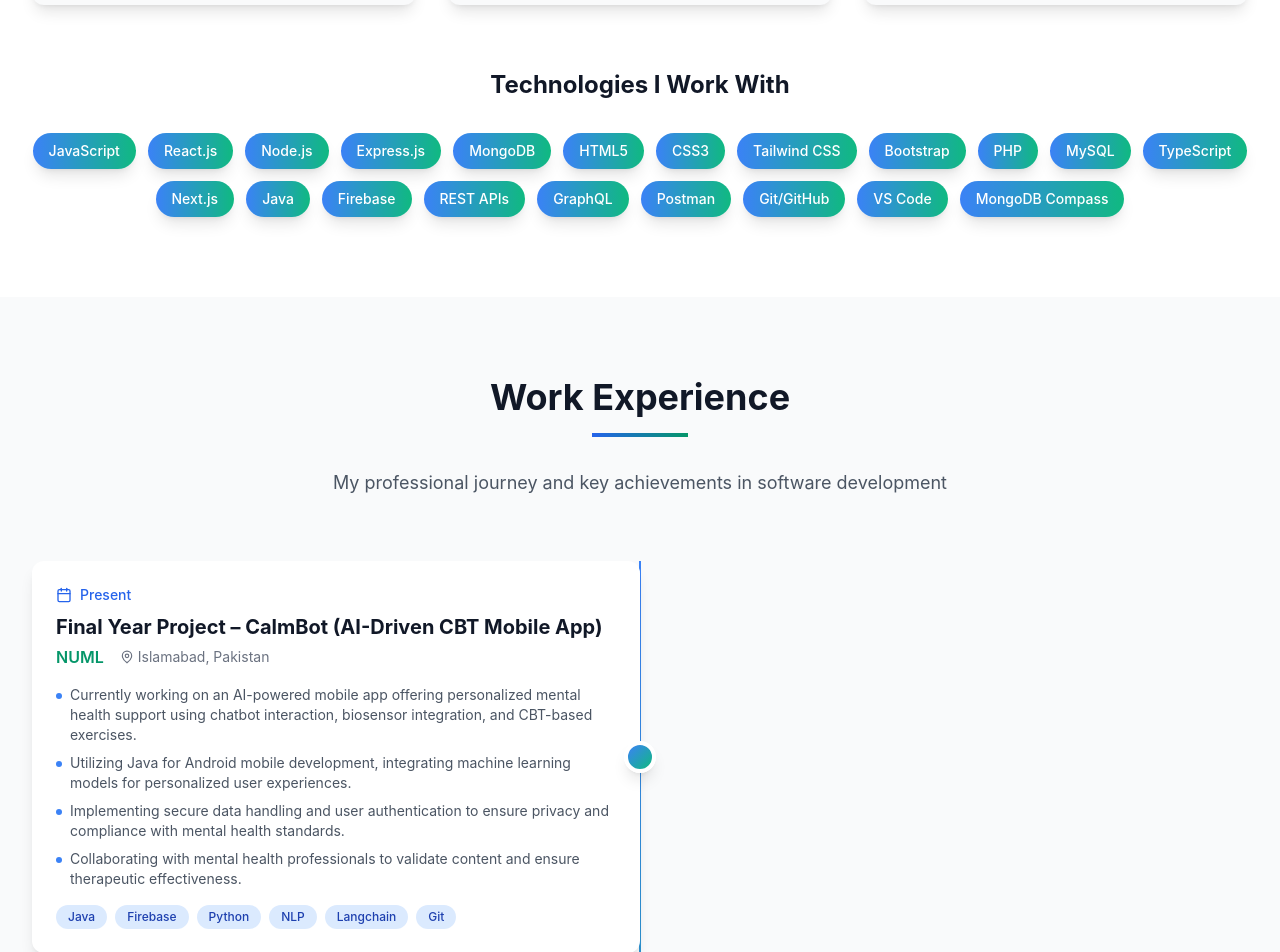
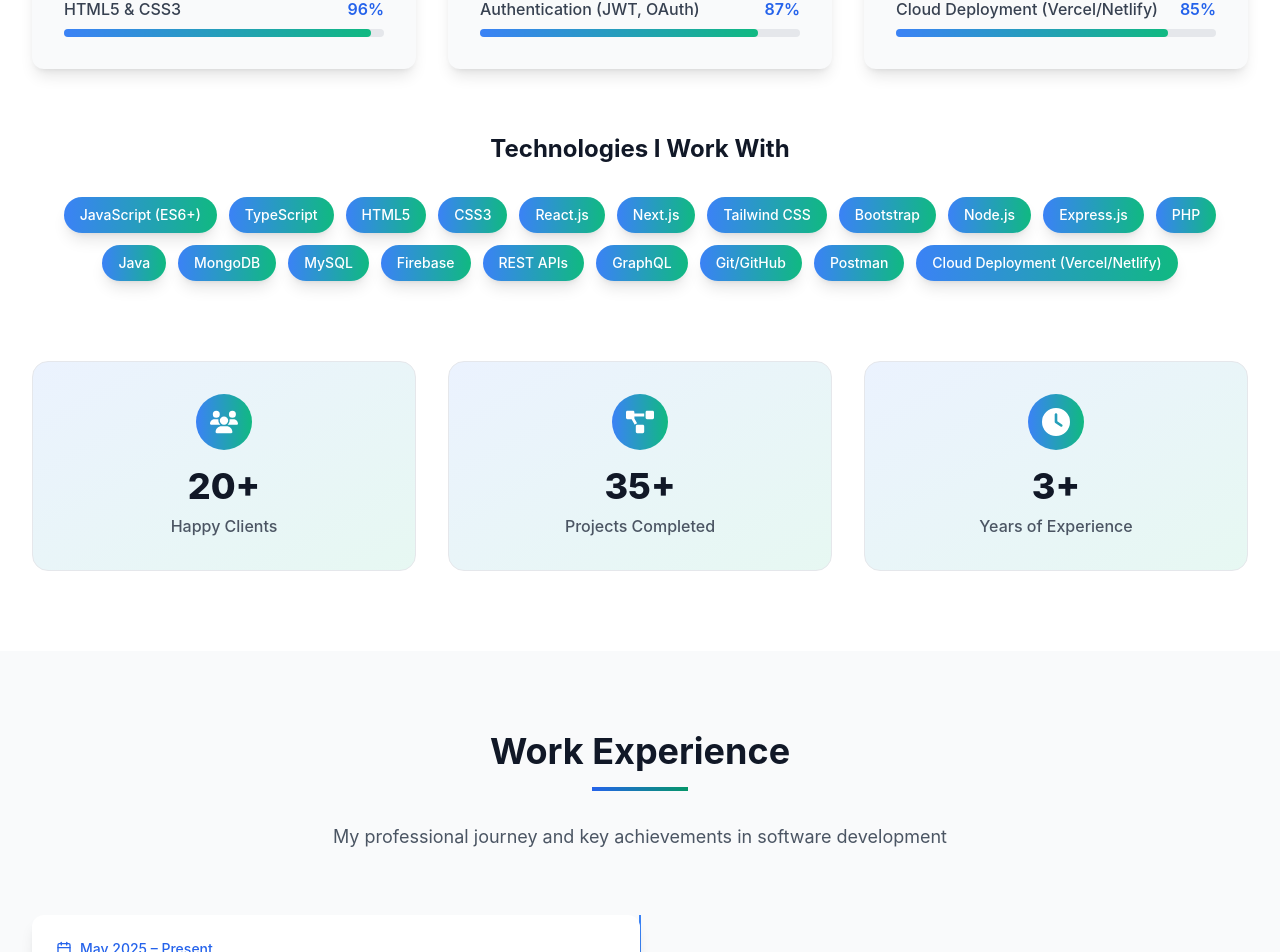
Before and after one commit to hasnain833/Hasn-portfolio, a React (Vite) app: page / in a window 1280 px wide. Shown: the part 2137-3089 px from the top of the page. Built offline with nearby package versions, Linux system fonts and the light colour scheme.

Commit message:
Adding More Projects

```diff
--- a/package.json
+++ b/package.json
@@ -12,12 +12,16 @@
   "dependencies": {
     "lucide-react": "^0.344.0",
     "react": "^18.3.1",
-    "react-dom": "^18.3.1"
+    "react-dom": "^18.3.1",
+    "react-icons": "^5.5.0",
+    "react-slick": "^0.31.0",
+    "slick-carousel": "^1.8.1"
   },
   "devDependencies": {
     "@eslint/js": "^9.9.1",
     "@types/react": "^18.3.5",
     "@types/react-dom": "^18.3.0",
+    "@types/react-slick": "^0.23.13",
     "@vitejs/plugin-react": "^4.3.1",
     "autoprefixer": "^10.4.18",
     "eslint": "^9.9.1",
--- a/src/components/Experience.tsx
+++ b/src/components/Experience.tsx
@@ -3,24 +3,49 @@ import { Calendar, MapPin } from "lucide-react";
 
 const Experience: React.FC = () => {
   const experiences = [
+    // {
+    //   title: "Final Year Project – CalmBot (AI-Driven CBT Mobile App)",
+    //   company: "NUML",
+    //   location: "Islamabad, Pakistan",
+    //   period: "Present",
+    //   description: [
+    //     "Currently working on an AI-powered mobile app offering personalized mental health support using chatbot interaction, biosensor integration, and CBT-based exercises.",
+    //     "Utilizing Java for Android mobile development, integrating machine learning models for personalized user experiences.",
+    //     "Implementing secure data handling and user authentication to ensure privacy and compliance with mental health standards.",
+    //     "Collaborating with mental health professionals to validate content and ensure therapeutic effectiveness.",
+    //   ],
+    //   technologies: [
+    //     "Java",
+    //     "Firebase",
+    //     "Python",
+    //     "NLP",
+    //     "Langchain",
+    //     "Git",
+    //   ],
+    // },
     {
-      title: "Final Year Project – CalmBot (AI-Driven CBT Mobile App)",
-      company: "NUML",
+      title: "Full-Stack Web Developer",
+      company: "BitzSol",
       location: "Islamabad, Pakistan",
-      period: "Present",
+      period: "May 2025 – Present",
       description: [
-        "Currently working on an AI-powered mobile app offering personalized mental health support using chatbot interaction, biosensor integration, and CBT-based exercises.",
-        "Utilizing Java for Android mobile development, integrating machine learning models for personalized user experiences.",
-        "Implementing secure data handling and user authentication to ensure privacy and compliance with mental health standards.",
-        "Collaborating with mental health professionals to validate content and ensure therapeutic effectiveness.",
+        "Building and maintaining full-stack web applications using the MERN stack (MongoDB, Express.js, React, Node.js) and Next.js.",
+        "Developing responsive, high-performance front-end interfaces with React.js, Next.js, and Tailwind CSS.",
+        "Designing and implementing RESTful APIs and integrating third-party services to extend functionality.",
+        "Managing databases with MongoDB and MySQL, ensuring scalability, reliability, and optimized queries.",
+        "Collaborating with cross-functional teams to gather requirements, design solutions, and deliver client-focused products on time.",
+        "Deploying and maintaining applications on cloud platforms (Vercel, Netlify, Render) with CI/CD workflows.",
       ],
       technologies: [
-        "Java",
-        "Firebase",
-        "Python",
-        "NLP",
-        "Langchain",
-        "Git",
+        "JavaScript (ES6+)",
+        "React.js",
+        "Next.js",
+        "Node.js",
+        "Express.js",
+        "MongoDB",
+        "MySQL",
+        "Tailwind CSS",
+        "Git/GitHub",
       ],
     },
     {
--- a/src/components/Projects.tsx
+++ b/src/components/Projects.tsx
@@ -1,10 +1,11 @@
 import React, { useState } from "react";
-import { Github, X, Calendar, Code } from "lucide-react";
-import newsappimg from '../img/dailynews.png';
-import planifyImg from '../img/planify.png';
-import portfolioimg from '../img/portfolio.png';
-import landingPageimg from '../img/landingpage.png';
-import inotebookimg from '../img/iNoteBook.png'
+import { Github, X, Calendar, Code, ExternalLink } from "lucide-react";
+import newsappimg from "../img/dailynews.png";
+import planifyImg from "../img/planify.png";
+import portfolioimg from "../img/portfolio.png";
+import landingPageimg from "../img/landingpage.png";
+import inotebookimg from "../img/iNoteBook.png";
+import rangzebImg from "../img/Rangzeb.png";
 
 const Projects: React.FC = () => {
   const [selectedProject, setSelectedProject] = useState<number | null>(null);
@@ -12,28 +13,73 @@ const Projects: React.FC = () => {
   const viewMoreRef = React.useRef<HTMLDivElement>(null);
 
   const projects = [
+    // {
+    //   title: "CalmBot – AI-Driven CBT App",
+    //   description:
+    //     "AI-driven cognitive behavioral therapy app for mental wellness",
+    //   longDescription:
+    //     "Currently working on an AI-driven cognitive behavioral therapy (CBT) application that provides personalized mental wellness support. The app uses natural language processing to analyze user input and offer tailored CBT exercises, mood tracking, and progress monitoring.",
+    //   image:
+    //     "https://encrypted-tbn0.gstatic.com/images?q=tbn:ANd9GcRMfnVKrhyuO2_Epp9CDKTfJ88sM3BUFflNcw&s",
+    //   technologies: ["Java", "Firebase", "Python", "NLP", "Langchain", "Git"],
+    //   githubLink: "https://github.com/hasnain833/CalmBot",
+    //   year: "2025",
+    //   highlights: [
+    //     "AI-driven personalized CBT exercises",
+    //     "Mood tracking and progress monitoring",
+    //     "User-friendly interface with Flutter",
+    //     "Real-time data synchronization with Firebase",
+    //   ],
+    // },
     {
-      title: "CalmBot – AI-Driven CBT App",
-      description: "AI-driven cognitive behavioral therapy app for mental wellness",
+      title: "Rangzeb – Studio Portfolio & Booking Website",
+      description:
+        "A complete portfolio and booking website for a photography & videography studio.",
       longDescription:
-        "Currently working on an AI-driven cognitive behavioral therapy (CBT) application that provides personalized mental wellness support. The app uses natural language processing to analyze user input and offer tailored CBT exercises, mood tracking, and progress monitoring.",
-      image:
-        "https://encrypted-tbn0.gstatic.com/images?q=tbn:ANd9GcRMfnVKrhyuO2_Epp9CDKTfJ88sM3BUFflNcw&s",
+        "Developed a full-featured website for Rangzeb Studio, a business offering photography, videography, and wedding shoot services. The platform showcases their portfolio, highlights service packages, and provides a seamless booking system for clients to schedule services easily. The site was built with a modern, responsive design ensuring smooth user experience across all devices.",
+      image: rangzebImg,
       technologies: [
-        "Java",
-        "Firebase",
-        "Python",
-        "NLP",
-        "Langchain",
-        "Git",
+        "HTML",
+        "CSS",
+        "JavaScript",
+        "React.js",
+        "Tailwind CSS",
+        "PHP",
+        "jQuery",
       ],
-      githubLink: "https://github.com/hasnain833/CalmBot",
+      githubLink: "https://github.com/hasnain833/Rangzeb",
+      liveLink: "https://rangzeb.netlify.app/",
       year: "2025",
       highlights: [
-        "AI-driven personalized CBT exercises",
-        "Mood tracking and progress monitoring",
-        "User-friendly interface with Flutter",
-        "Real-time data synchronization with Firebase",
+        "Responsive, mobile-friendly design with Tailwind CSS",
+        "Service package listing and booking system",
+        "Dynamic photo/video portfolio showcase",
+        "Custom backend with PHP and jQuery integration",
+        "Optimized for performance and SEO",
+      ],
+    },
+    {
+      title: "Portfolio Website",
+      description: "Personal portfolio showcasing projects and skills",
+      longDescription:
+        "Developed a personal portfolio website to showcase my projects, skills, and experience. The site features a modern design, responsive layout, and smooth scrolling animations. It highlights my work in web development, including case studies and links to live projects.",
+      image: portfolioimg,
+      technologies: [
+        "HTML",
+        "CSS",
+        "JavaScript",
+        "React",
+        "Tailwind CSS",
+        "TypeScript",
+      ],
+      githubLink: "https://github.com/hasnain833/Hasn-portfolio",
+      liveLink: "https://hasn-portfolio.netlify.app/",
+      year: "2024",
+      highlights: [
+        "Modern design and layout",
+        "Responsive across devices",
+        "Smooth scrolling animations",
+        "Showcase of web development skills",
       ],
     },
     {
@@ -41,8 +87,7 @@ const Projects: React.FC = () => {
       description: "A full-stack note-taking application with modern UI/UX",
       longDescription:
         "Built a comprehensive note-taking application with user authentication, CRUD operations, and a responsive design. The app allows users to create, edit, delete, and organize notes with rich text formatting and tagging features.",
-      image:
-        inotebookimg,
+      image: inotebookimg,
       technologies: [
         "MongoDB",
         "Express.js",
@@ -51,6 +96,7 @@ const Projects: React.FC = () => {
         "Tailwind CSS",
       ],
       githubLink: "https://github.com/hasnain833/iNoteBook",
+      // liveLink: "https://rangzeb.netlify.app/",
       year: "2025",
       highlights: [
         "User authentication with JWT",
@@ -65,10 +111,10 @@ const Projects: React.FC = () => {
       description: "Interactive dashboard for news articles and trends",
       longDescription:
         "Created an interactive news dashboard that aggregates articles from various sources. The app features a clean and modern UI, allowing users to filter news by categories, search for specific topics, and view trending articles. It utilizes a third-party news API for real-time updates.",
-      image:
-        newsappimg,
+      image: newsappimg,
       technologies: ["React.js", "CSS", "Bootstrap", "News API"],
       githubLink: "https://github.com/hasnain833/DailyNews",
+      // liveLink: "https://rangzeb.netlify.app/",
       year: "2025",
       highlights: [
         "Real-time news updates",
@@ -83,10 +129,10 @@ const Projects: React.FC = () => {
         "Collaborative tour booking application with real-time updates",
       longDescription:
         "Developed a comprehensive tour booking application that allows users to search, book, and manage tours. The app features a collaborative interface for team bookings, real-time availability updates, and a user-friendly dashboard for managing bookings and payments.",
-      image:
-        planifyImg,
+      image: planifyImg,
       technologies: ["HTML", "CSS", "JavaScript", "React", "PHP", "MySQL"],
       githubLink: "https://github.com/hasnain833/Planify",
+      // liveLink: "https://rangzeb.netlify.app/",
       year: "2024",
       highlights: [
         "Collaborative booking features",
@@ -96,44 +142,14 @@ const Projects: React.FC = () => {
       ],
     },
     {
-      title: "Portfolio Website",
-      description: "Personal portfolio showcasing projects and skills",
-      longDescription:
-        "Developed a personal portfolio website to showcase my projects, skills, and experience. The site features a modern design, responsive layout, and smooth scrolling animations. It highlights my work in web development, including case studies and links to live projects.",
-      image:
-        portfolioimg,
-      technologies: [
-        "HTML",
-        "CSS",
-        "JavaScript",
-        "React",
-        "Tailwind CSS",
-        "TypeScript",
-      ],
-      githubLink: "https://github.com/hasnain833/Hasn-portfolio",
-      year: "2024",
-      highlights: [
-        "Modern design and layout",
-        "Responsive across devices",
-        "Smooth scrolling animations",
-        "Showcase of web development skills",
-      ],
-    },
-    {
       title: "Creative Services Landing Page",
       description: "Landing page for a creative services agency",
       longDescription:
         "Designed and developed a landing page for a creative services agency. The page features a modern design, engaging visuals, and clear calls to action. It showcases the agency's services, portfolio, and client testimonials.",
-      image:
-        landingPageimg,
-      technologies: [
-        "HTML",
-        "CSS",
-        "JavaScript",
-        "React",
-        "Tailwind CSS",
-      ],
+      image: landingPageimg,
+      technologies: ["HTML", "CSS", "JavaScript", "React", "Tailwind CSS"],
       githubLink: "https://github.com/hasnain833/Landing-Page",
+      // liveLink: "https://rangzeb.netlify.app/",
       year: "2024",
       highlights: [
         "Modern and engaging design",
@@ -168,9 +184,13 @@ const Projects: React.FC = () => {
         </div>
 
         <div
-          style={{ transition: 'max-height 0.5s cubic-bezier(0.4,0,0.2,1), opacity 0.5s cubic-bezier(0.4,0,0.2,1)', maxHeight: showAll ? '3000px' : '1200px', opacity: showAll ? 1 : 1 }}
-          className="grid md:grid-cols-2 lg:grid-cols-2 gap-8 overflow-hidden"
-        >
+          style={{
+            transition:
+              "max-height 0.5s cubic-bezier(0.4,0,0.2,1), opacity 0.5s cubic-bezier(0.4,0,0.2,1)",
+            maxHeight: showAll ? "3000px" : "1200px",
+            opacity: showAll ? 1 : 1,
+          }}
+          className="grid md:grid-cols-2 lg:grid-cols-2 gap-8 overflow-hidden">
           {(showAll ? projects : projects.slice(0, 4)).map((project, index) => (
             <div
               key={index}
@@ -211,6 +231,18 @@ const Projects: React.FC = () => {
                 </div>
 
                 <div className="flex gap-3">
+                  {project.liveLink && (
+                    <button
+                      onClick={(e) => {
+                        e.stopPropagation();
+                        window.open(project.liveLink, "_blank");
+                      }}
+                      className="flex items-center gap-2 px-4 py-2 border border-gray-300 dark:border-gray-600 text-gray-700 dark:text-gray-300 rounded-lg hover:bg-gray-100 dark:hover:bg-gray-700 transition-colors duration-200">
+                      <ExternalLink size={16} />
+                      Live
+                    </button>
+                  )}
+                  {project.githubLink && (
                     <button
                       onClick={(e) => {
                         e.stopPropagation();
@@ -220,11 +252,13 @@ const Projects: React.FC = () => {
                       <Github size={16} />
                       Code
                     </button>
+                  )}
                 </div>
               </div>
             </div>
           ))}
         </div>
+
         {/* View More / View Less Button */}
         {projects.length > 4 && (
           <div className="flex justify-center mt-8" ref={viewMoreRef}>
@@ -233,15 +267,17 @@ const Projects: React.FC = () => {
                 if (showAll && viewMoreRef.current) {
                   setShowAll(false);
                   setTimeout(() => {
-                    viewMoreRef.current?.scrollIntoView({ behavior: 'smooth', block: 'center' });
+                    viewMoreRef.current?.scrollIntoView({
+                      behavior: "smooth",
+                      block: "center",
+                    });
                   }, 500);
                 } else {
                   setShowAll(true);
                 }
               }}
-              className="px-6 py-3 bg-blue-600 text-white font-semibold rounded-lg shadow-lg hover:bg-blue-700 transition-all duration-300 hover:scale-105"
-            >
-              {showAll ? 'View Less' : 'View More'}
+              className="px-6 py-3 bg-blue-600 text-white font-semibold rounded-lg shadow-lg hover:bg-blue-700 transition-all duration-300 hover:scale-105">
+              {showAll ? "View Less" : "View More"}
             </button>
           </div>
         )}
--- a/src/components/Skills.tsx
+++ b/src/components/Skills.tsx
@@ -1,4 +1,6 @@
 import React, { useState, useEffect, useRef } from "react";
+import { FaClock, FaUsers } from "react-icons/fa6";
+import { FaProjectDiagram } from "react-icons/fa";
 
 const Skills: React.FC = () => {
   const [isVisible, setIsVisible] = useState(false);
@@ -8,28 +10,31 @@ const Skills: React.FC = () => {
     {
       title: "Frontend",
       skills: [
-        { name: "React.js", level: 90 },
-        { name: "CSS", level: 95 },
-        { name: "Bootstrap", level: 80 },
+        { name: "React.js", level: 95 },
+        { name: "Next.js", level: 90 },
         { name: "Tailwind CSS", level: 95 },
+        { name: "JavaScript (ES6+)", level: 92 },
+        { name: "HTML5 & CSS3", level: 96 },
       ],
     },
     {
       title: "Backend",
       skills: [
-        { name: "Node.js", level: 88 },
-        { name: "Java", level: 85 },
-        { name: "PHP", level: 75 },
-        { name: "MongoDB", level: 78 },
+        { name: "Node.js", level: 90 },
+        { name: "Express.js", level: 88 },
+        { name: "MongoDB", level: 85 },
+        { name: "RESTful APIs", level: 92 },
+        { name: "Authentication (JWT, OAuth)", level: 87 },
       ],
     },
     {
       title: "Tools & Others",
       skills: [
-        { name: "Git/GitHub", level: 92 },
+        { name: "Git & GitHub", level: 92 },
         { name: "Firebase", level: 80 },
-        { name: "MongoDB Compass", level: 80 },
-        { name: "GraphQL", level: 85 },
+        { name: "GraphQL", level: 82 },
+        { name: "Docker (Basics)", level: 70 },
+        { name: "Cloud Deployment (Vercel/Netlify)", level: 85 },
       ],
     },
   ];
@@ -108,27 +113,37 @@ const Skills: React.FC = () => {
           </h3>
           <div className="flex flex-wrap justify-center gap-3">
             {[
-              "JavaScript",
+              // Core Languages
+              "JavaScript (ES6+)",
+              "TypeScript",
+              "HTML5",
+              "CSS3",
+
+              // Frontend
               "React.js",
+              "Next.js",
+              "Tailwind CSS",
+              "Bootstrap",
+
+              // Backend
               "Node.js",
               "Express.js",
+              "PHP",
+              "Java",
+
+              // Database
               "MongoDB",
-              "HTML5",
-              "CSS3",
-              "Tailwind CSS",
-              "Bootstrap",
-              "PHP",
               "MySQL",
-              "TypeScript",
-              "Next.js",
-              "Java",
               "Firebase",
+
+              // APIs & Data
               "REST APIs",
               "GraphQL",
+
+              // Tools
+              "Git/GitHub",
               "Postman",
-              "Git/GitHub",
-              "VS Code",
-              "MongoDB Compass",
+              "Cloud Deployment (Vercel/Netlify)",
             ].map((tech, index) => (
               <span
                 key={index}
@@ -138,6 +153,48 @@ const Skills: React.FC = () => {
             ))}
           </div>
         </div>
+
+        {/* Static Stats Section */}
+        <div className="mt-20 grid md:grid-cols-3 gap-8 text-center">
+          {/* Card 1 */}
+          <div className="p-8 rounded-2xl bg-gradient-to-br from-blue-500/10 to-emerald-500/10 border border-gray-200 dark:border-gray-700 hover:shadow-xl transition duration-300">
+            <div className="flex items-center justify-center w-14 h-14 mx-auto mb-4 rounded-full bg-gradient-to-r from-blue-500 to-emerald-500 text-white">
+              <FaUsers size={28} />
+            </div>
+            <h3 className="text-4xl font-extrabold text-gray-900 dark:text-white mb-2">
+              20+
+            </h3>
+            <p className="text-gray-600 dark:text-gray-400 font-medium">
+              Happy Clients
+            </p>
+          </div>
+
+          {/* Card 2 */}
+          <div className="p-8 rounded-2xl bg-gradient-to-br from-blue-500/10 to-emerald-500/10 border border-gray-200 dark:border-gray-700 hover:shadow-xl transition duration-300">
+            <div className="flex items-center justify-center w-14 h-14 mx-auto mb-4 rounded-full bg-gradient-to-r from-blue-500 to-emerald-500 text-white">
+              <FaProjectDiagram size={28} />
+            </div>
+            <h3 className="text-4xl font-extrabold text-gray-900 dark:text-white mb-2">
+              35+
+            </h3>
+            <p className="text-gray-600 dark:text-gray-400 font-medium">
+              Projects Completed
+            </p>
+          </div>
+
+          {/* Card 3 */}
+          <div className="p-8 rounded-2xl bg-gradient-to-br from-blue-500/10 to-emerald-500/10 border border-gray-200 dark:border-gray-700 hover:shadow-xl transition duration-300">
+            <div className="flex items-center justify-center w-14 h-14 mx-auto mb-4 rounded-full bg-gradient-to-r from-blue-500 to-emerald-500 text-white">
+              <FaClock size={28} />
+            </div>
+            <h3 className="text-4xl font-extrabold text-gray-900 dark:text-white mb-2">
+              3+
+            </h3>
+            <p className="text-gray-600 dark:text-gray-400 font-medium">
+              Years of Experience
+            </p>
+          </div>
+        </div>
       </div>
     </section>
   );
```
Also changed, not shown: src/App.tsx (+24 -23 lines), src/img/Rangzeb.png (added), 1 other file (tests, documents, lock files or other folders). Lines whose indentation alone changed are shown as unchanged.
